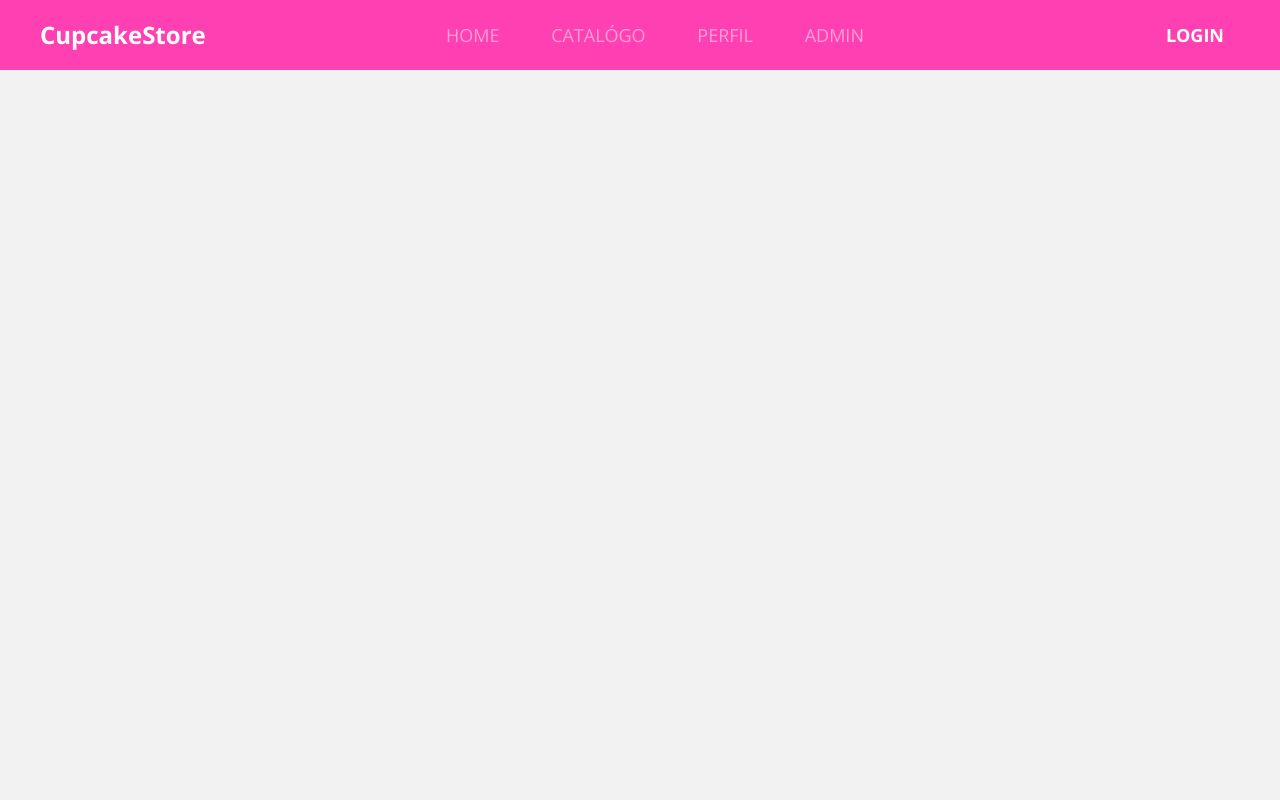
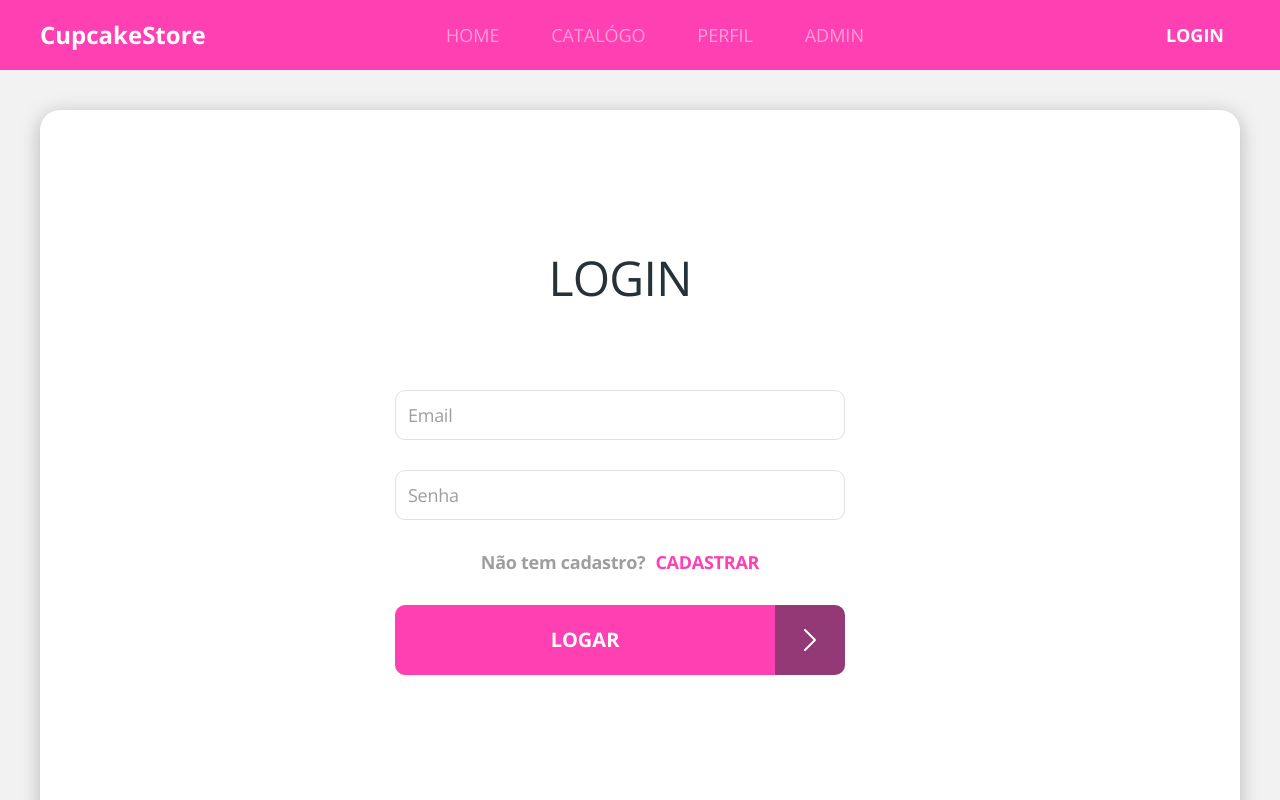
Before and after one commit to leodelmiro/Projeto-Integrador-Transdisciplinar-em-Engenharia-de-Software-II, a React (Create React App) app in the folder frontend/: page /auth/login in a window 1280 px wide. Shown: the top 800 px of the page. Built offline with nearby package versions, Linux system fonts and the light colour scheme; no server answers; the HTML template or start-up script is replaced by a standard one.

Commit message:
frontend - finalizando tela de login

```diff
--- a/frontend/package.json
+++ b/frontend/package.json
@@ -22,7 +22,7 @@
     "react": "^17.0.2",
     "react-content-loader": "^6.2.0",
     "react-dom": "^17.0.2",
-    "react-hook-form": "^7.34.2",
+    "react-hook-form": "^6.9.6",
     "react-router-dom": "^5.2.0",
     "react-scripts": "4.0.3",
     "react-select": "^3.1.1",
--- a/frontend/src/Routes.tsx
+++ b/frontend/src/Routes.tsx
@@ -1,7 +1,8 @@
+import Auth from 'pages/Auth';
 import Catalog from 'pages/Catalog';
 import ProductDetails from 'pages/Catalog/components/ProductDetails';
 import React from 'react';
-import { Route, Router, Switch } from 'react-router-dom';
+import { Redirect, Route, Router, Switch } from 'react-router-dom';
 import Navbar from './core/components/Navbar';
 import history from './core/utils/history';
 import Home from './pages/Home';
@@ -19,6 +20,10 @@ const Routes = () => (
             <Route path="/produtos/:produtoId">
                 <ProductDetails/>
             </Route>
+            <Redirect from="/auth" to="/auth/login" exact/>
+            <Route path="/auth">
+                <Auth/>
+            </Route>
         </Switch>
     </Router>
 );
--- a/frontend/src/app.scss
+++ b/frontend/src/app.scss
@@ -46,3 +46,18 @@ a {
 .btn-outline-secondary {
   color: #9E9E9E;
 }
+
+.input-base {
+  height: 50px;
+  border: 1px solid #E1E1E1;
+  box-sizing: border-box;
+  border-radius: 10px;
+  font-size: 18px;
+  line-height: 25px;
+  letter-spacing: -0.015em;
+  color: #263238;
+
+  &::placeholder{
+    color: #9E9E9E;
+  }
+}
--- a/frontend/src/core/components/Button/index.tsx
+++ b/frontend/src/core/components/Button/index.tsx
@@ -5,7 +5,7 @@ type Props = {
     text: String
 }
 
-// TODO ON CLICK DO BOTÃO
+// TODO ON CLICK DO BOTÃO E NO CASO DE SER O BOTÃO DE COMPRA VERIFICAR SE O USUÁRIO ESTÁ LOGADO
 const Button = ({ text } : Props) => (
     <div className="default-button-salvar">
         <button className="btn btn-primary">
--- a/frontend/src/core/components/Navbar/index.tsx
+++ b/frontend/src/core/components/Navbar/index.tsx
@@ -82,10 +82,10 @@ const Navbar = () => {
             <div className="user-info-dnone text-right">
                 {currentUser && (
                     <>
-                        {currentUser}
+                        {currentUser}&nbsp;&nbsp;
                         <a
                             href="#logout"
-                            className="nav-link active d-inline"
+                            className="nav-link active d-inline pl-1"
                             onClick={(e) => {
                                 setDrawerActive(false);
                                 handleLogout(e);
--- /dev/null
+++ b/frontend/src/pages/Auth/Login/index.tsx
@@ -0,0 +1,100 @@
+import React, { useState } from 'react';
+import { Link, useHistory, useLocation } from 'react-router-dom';
+import { useForm } from 'react-hook-form';
+import ButtonIcon from 'core/components/ButtonIcon';
+import './styles.scss'
+import { makeLogin } from 'core/utils/request';
+import { saveSessionData } from 'core/utils/auth';
+
+type FormState = {
+    username: string;
+    password: string;
+}
+
+type LocationState = {
+    from: string;
+}
+
+const Login = () => {
+
+    const { register, handleSubmit, errors } = useForm<FormState>();
+    const [hasError, setHasError] = useState(false);
+    const history = useHistory();
+    const location = useLocation<LocationState>();
+
+    const { from } = location.state || { from: { pathname: "/admin" } };
+
+    const onSubmit = (data: FormState) => {
+        makeLogin(data)
+            .then(response => {
+                setHasError(false);
+                saveSessionData(response.data)
+                history.replace(from)
+
+
+            })
+            .catch(() => {
+                setHasError(true);
+            })
+    }
+
+    return (
+        <div className="auth-card">
+            <h1 className="auth-card-title">
+                LOGIN
+            </h1>
+            {hasError && (
+                <div className="alert alert-danger mt-5">
+                    Usuário ou senha inválidos!
+                </div>
+            )}
+            <form className="login-form" onSubmit={handleSubmit(onSubmit)}>
+                <div className="margin-bottom-30">
+                    <input
+                        name="username"
+                        type="email"
+                        className={`form-control input-base ${errors.username ? 'is-invalid': ''}`}
+                        placeholder="Email"
+                        ref={register({
+                            required: "Campo obrigatório",
+                            pattern: {
+                              value: /^[A-Z0-9._%+-]+@[A-Z0-9.-]+\.[A-Z]{2,}$/i,
+                              message: "Email inválido"
+                            }
+                        })}
+                    />
+                   {errors.username && (
+                        <div className="invalid-feedback d-block">
+                            {errors.username.message}
+                        </div>
+                   )}
+                </div>
+               <div className="margin-bottom-30">
+                    <input
+                        name="password"
+                        type="password"
+                        className={`form-control input-base ${errors.password ? 'is-invalid': ''}`}
+                        placeholder="Senha"
+                        ref={register({required: "Campo obrigatório"})}
+                    />
+                    {errors.password && (
+                        <div className="invalid-feedback d-block">
+                            {errors.password.message}
+                        </div>
+                   )}
+               </div>
+                <div className="text-center">
+                    <span className="not-registered">Não tem cadastro?</span>
+                    <Link to="/auth/register" className="login-link-register">
+                        CADASTRAR
+                    </Link>
+                </div>
+                <div className="login-submit">
+                    <ButtonIcon text="logar"/>
+                </div>
+            </form>
+        </div>
+    )
+}
+
+export default Login;
--- /dev/null
+++ b/frontend/src/pages/Auth/Login/styles.scss
@@ -0,0 +1,44 @@
+.auth-card {
+    padding: 95px 50px 50px 50px;
+    margin: 0 100px;
+    border-radius: 20px;
+}
+
+.auth-card-title {
+    text-transform: uppercase;
+    font-weight: normal;
+    font-size: 48px;
+    line-height: 65px;
+    text-align: center;
+    letter-spacing: -0.015em;
+    color: #263238;
+}
+
+.login-form {
+    margin-top: 80px
+}
+
+.login-link-register {
+    margin-left: 10px;
+    font-weight: bold;
+    font-size: 18px;
+    line-height: 25px;
+    text-align: center;
+    letter-spacing: -0.015em;
+    text-decoration-line: underline;
+    color: #FF40B3;
+}
+
+.login-submit {
+    margin-top: 30px;
+    margin-bottom: 35px;
+}
+
+.not-registered{
+    font-weight: bold;
+    font-size: 18px;
+    line-height: 25px;
+    text-align: center;
+    letter-spacing: -0.015em;
+    color: #9E9E9E;
+}
--- /dev/null
+++ b/frontend/src/pages/Auth/index.tsx
@@ -0,0 +1,23 @@
+import React from 'react';
+import { Route, Switch } from 'react-router-dom';
+import Login from './Login';
+import './styles.scss';
+
+
+
+const Auth = () => (
+    <div className="card-base border-radius-20 auth-container">
+        <div className="auth-content">
+            <Switch>
+                <Route path="/auth/login">
+                    <Login/>
+                </Route>
+                <Route path="/auth/register">
+                    <h1>Register</h1>
+                </Route>
+            </Switch>
+        </div>
+    </div>
+);
+
+export default Auth;
--- /dev/null
+++ b/frontend/src/pages/Auth/styles.scss
@@ -0,0 +1,6 @@
+.auth-container {
+    display: flex;
+    padding: 40px 40px 200px 0;
+    justify-content: center;
+    margin: 40px 40px;
+}
```
Also changed, not shown: 1 other file (tests, documents, lock files or other folders).
